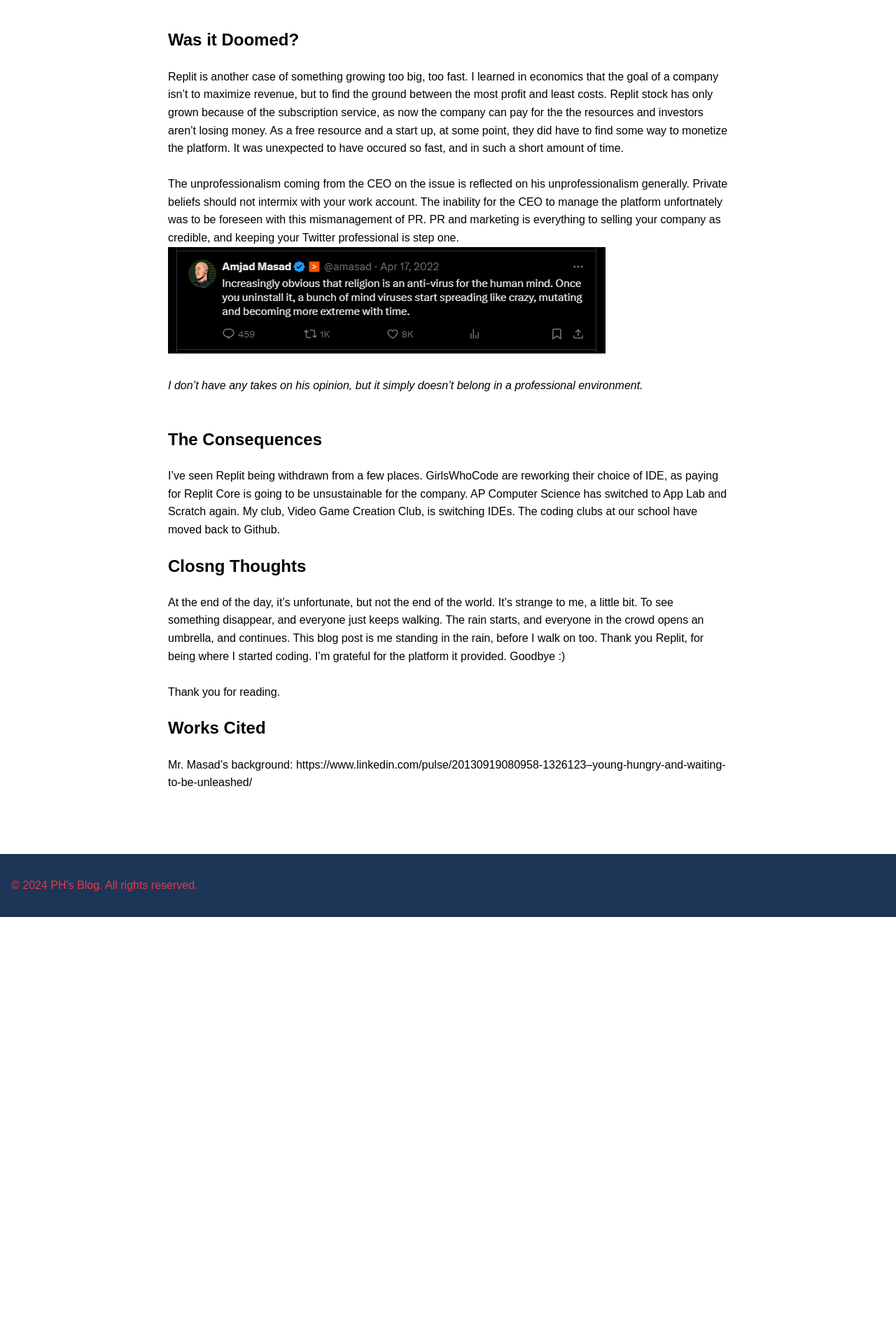
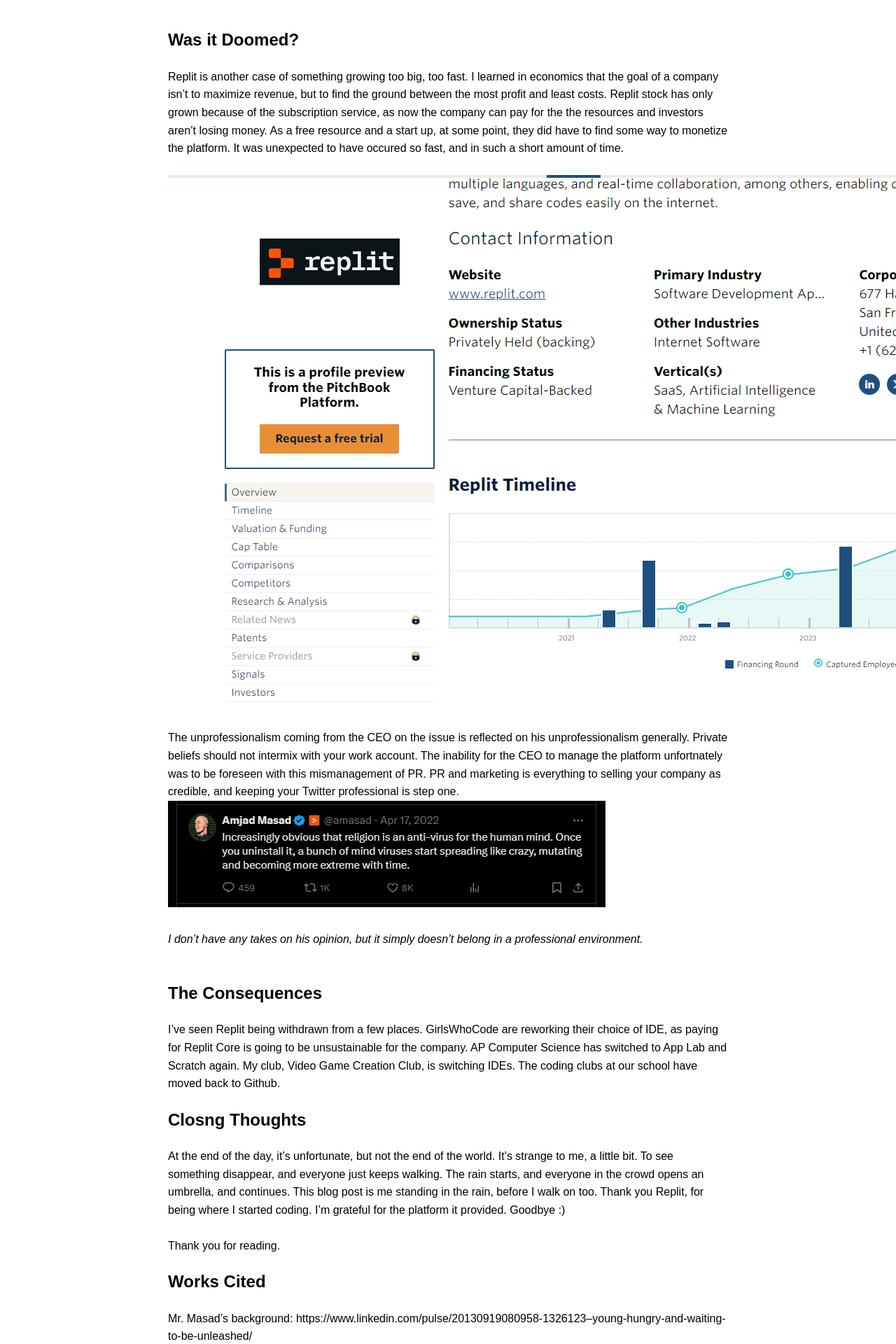
Before and after one commit to CaptainSapphire/PH-s-Blog, a Jekyll site: the page built from _posts/2024-11-10-Replit-has-self-destructed.md, in a window 1280 px wide. Shown: the part 2745-4665 px from the top of the page at 70% size. Built offline with Jekyll 4.4.1, drawn with Linux system fonts in a browser that asks for light colours; our own code applies the rules of GitHub Pages for plain Markdown files; before the commit the page ends 4055 px from its top, so only the background shows below that.

Commit message:
Update 2024-11-10-Replit-has-self-destructed.md

```diff
--- a/_posts/2024-11-10-Replit-has-self-destructed.md
+++ b/_posts/2024-11-10-Replit-has-self-destructed.md
@@ -25,6 +25,7 @@
 
 ## Was it Doomed?
 Replit is another case of something growing too big, too fast. I learned in economics that the goal of a company isn't to maximize revenue, but to find the ground between the most profit and least costs. Replit stock has only grown because of the subscription service, as now the company can pay for the the resources and investors aren't losing money. As a free resource and a start up, at some point, they did have to find some way to monetize the platform. It was unexpected to have occured so fast, and in such a short amount of time. <br><br>
+![stock](https://github.com/CaptainSapphire/PH-s-Blog/blob/main/assets/November%202024/replitstock.png?raw=true)<br><br>
 The unprofessionalism coming from the CEO on the issue is reflected on his unprofessionalism generally. Private beliefs should not intermix with your work account. The inability for the CEO to manage the platform unfortnately was to be foreseen with this mismanagement of PR. PR and marketing is everything to selling your company as credible, and keeping your Twitter professional is step one.
 ![What a tweet.](https://github.com/CaptainSapphire/PH-s-Blog/blob/main/assets/November%202024/tweetmasad.png?raw=true)<br><br>
 *I don't have any takes on his opinion, but it simply doesn't belong in a professional environment.*<br><br>
```
